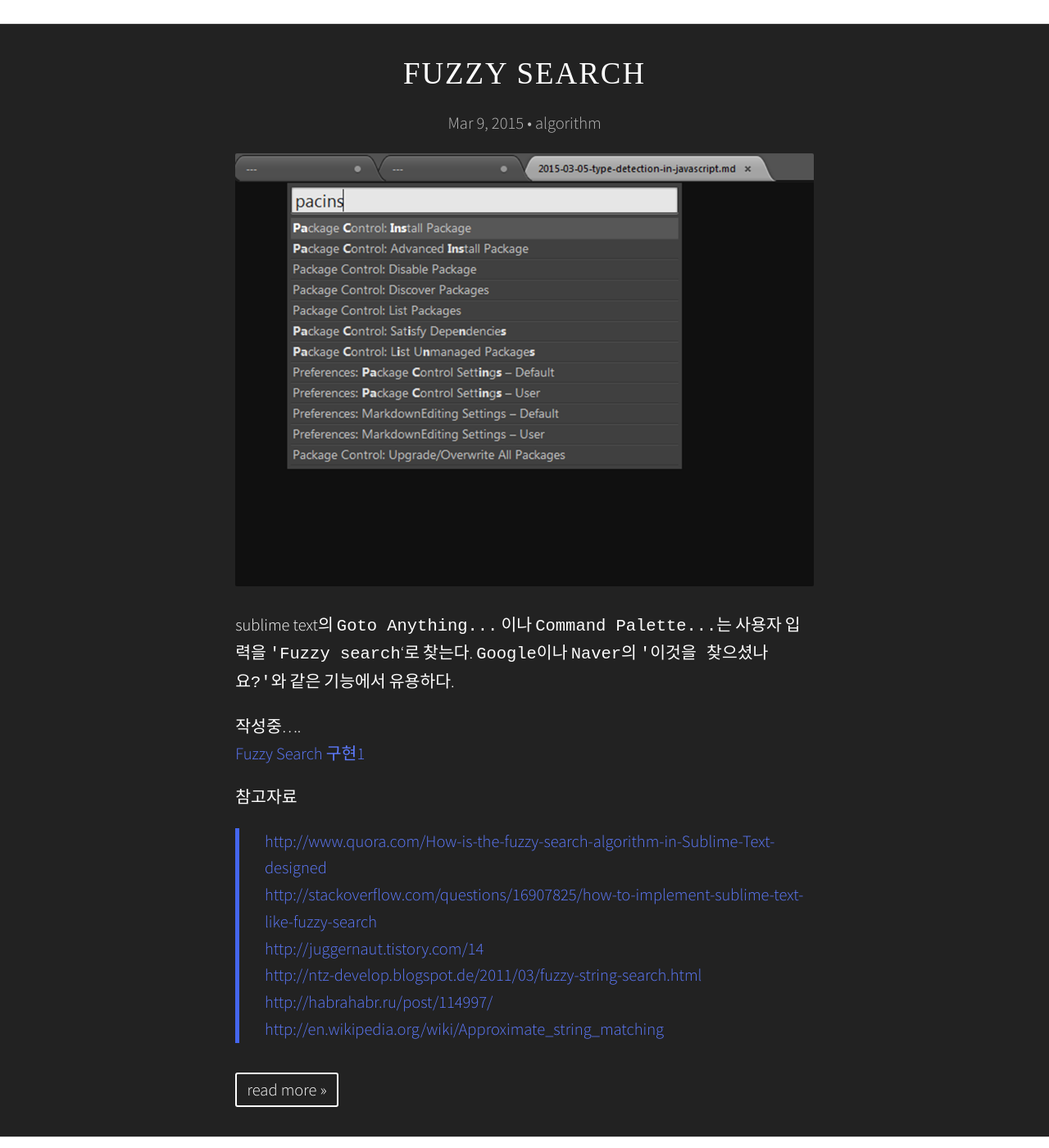
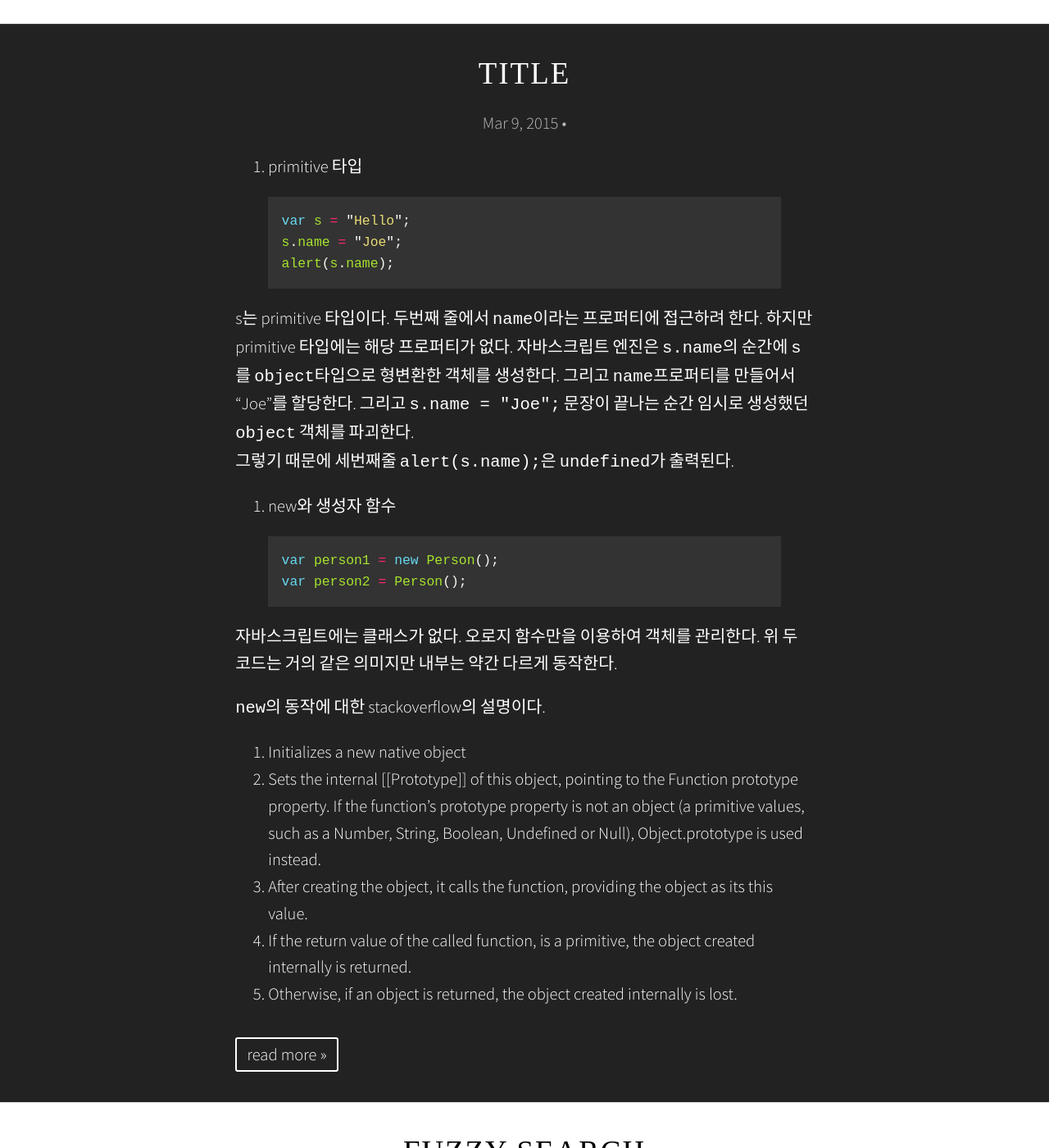
Before and after one commit to hyeonjae/hyeonjae.github.io.archive, a Jekyll site: the page built from index.html, in a window 1280 px wide and 1400 px high, scrolled down 6651 px. Shown: the whole window at 82% size. Built offline with Jekyll 4.4.1, drawn with Linux system fonts in a browser that asks for light colours; nearby versions of some CDN libraries; some web fonts are replaced; some of the changed text lies outside the part shown.

Commit message:
no message

```diff
--- /dev/null
+++ b/_posts/2015-03-09-javascript-study-6.md
@@ -0,0 +1,65 @@
+---
+title:  "title"
+date:   2015-03-09 19:06:18
+categories:
+---
+
+1. primitive 타입
+{% highlight javascript %}
+var s = "Hello";
+s.name = "Joe";
+alert(s.name);
+{% endhighlight %}
+s는 primitive 타입이다. 두번째 줄에서 `name`이라는 프로퍼티에 접근하려 한다. 하지만 primitive 타입에는 해당 프로퍼티가 없다. 자바스크립트 엔진은 `s.name`의 순간에 `s`를 `object`타입으로 형변환한 객체를 생성한다. 그리고 `name`프로퍼티를 만들어서 "Joe"를 할당한다. 그리고 `s.name = "Joe";` 문장이 끝나는 순간 임시로 생성했던 `object` 객체를 파괴한다.
+그렇기 때문에 세번째줄 `alert(s.name);`은 `undefined`가 출력된다.
+
+2. new와 생성자 함수
+{% highlight javascript %}
+var person1 = new Person();
+var person2 = Person();
+{% endhighlight %}
+자바스크립트에는 클래스가 없다. 오로지 함수만을 이용하여 객체를 관리한다. 위 두 코드는 거의 같은 의미지만 내부는 약간 다르게 동작한다.
+
+`new`의 동작에 대한 stackoverflow의 설명이다.
+
+1. Initializes a new native object
+2. Sets the internal [[Prototype]] of this object, pointing to the Function prototype property.
+    If the function's prototype property is not an object (a primitive values, such as a Number, String, Boolean, Undefined or Null), Object.prototype is used instead.
+3. After creating the object, it calls the function, providing the object as its this value.
+4. If the return value of the called function, is a primitive, the object created internally is returned.
+5. Otherwise, if an object is returned, the object created internally is lost.
+
+
+{% highlight javascript %}
+Person() {
+  this.name = "Jack";
+}
+
+var p1 = new Person();
+{% endhighlight %}
+위에서 `new Person();` 의 과정을 슈도 코드로 설명하면 다음과 같다.
+
+{% highlight javascript %}
+// 빈 객체를 생성한다.
+var obj = {};
+
+// 빈 객체의 내부 [[prototype]] 포인터를
+// 생성자(Person)의 프로토타입을 가리키도록 한다.
+// 만약 생성자(Person)의 프로토타입이 primitive type이면
+// Object의 프로토타입을 가리키도록 한다.
+obj.[[prototype]] = (typeof Person.prototype !== 'object')
+    ? Object.prototype : Person.prototype;
+
+// this를 obj로 넣어준다.
+var r = Person.call(obj);
+
+// 생성자(Person)가 리턴한 값을 리턴하면 끝
+// 만약 생성자(Person)이 객체가 아닌 값을 리턴했으면
+// 위에서 생성한 임시 객체(obj)를 리턴한다.
+if( typeof r === 'object' ) {
+  obj = null
+  return r;
+} else {
+  return obj;
+}
+{% endhighlight %}
```
Also changed, not shown: _posts/2015-03-12-javascript-study-8.md (+1 -1 lines).
